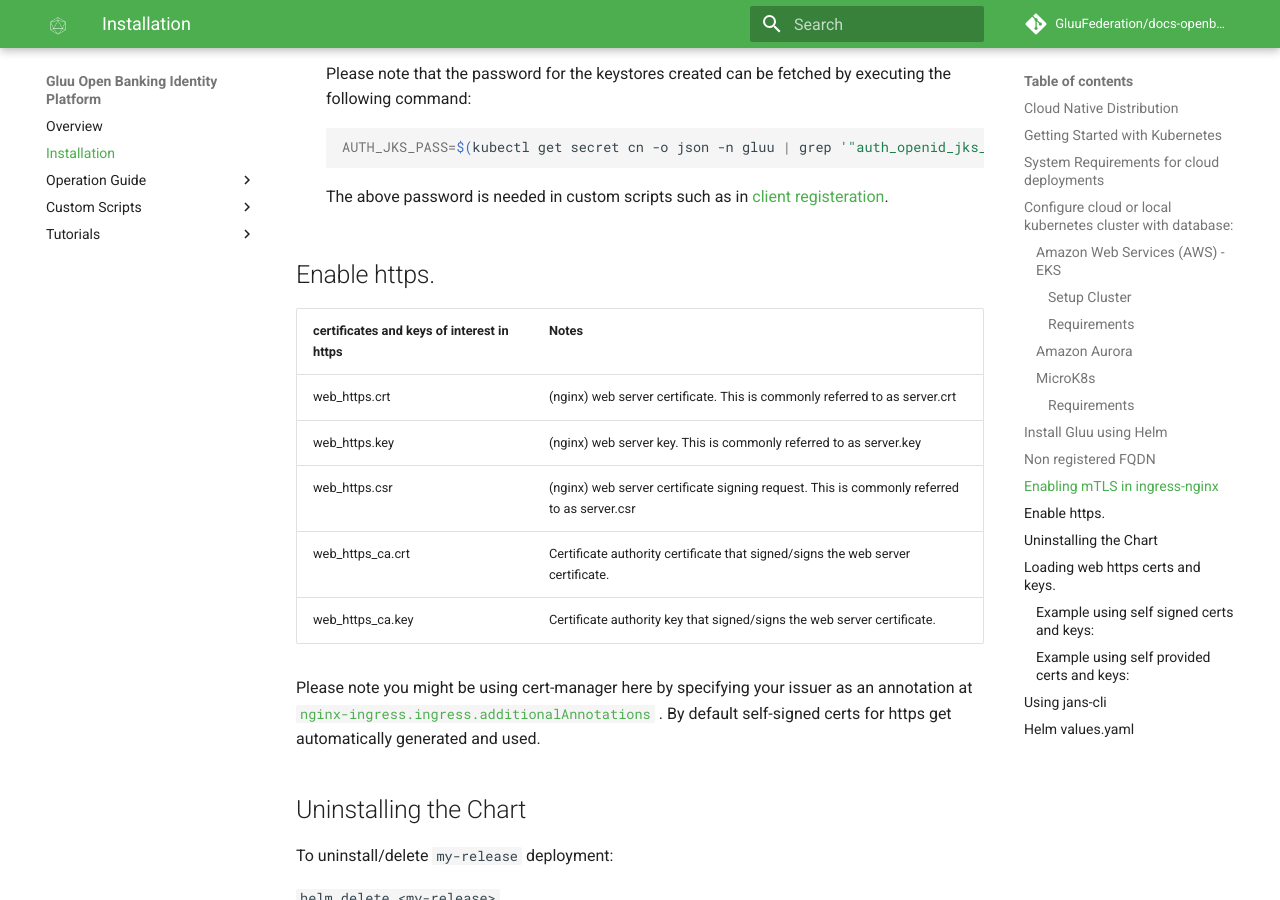
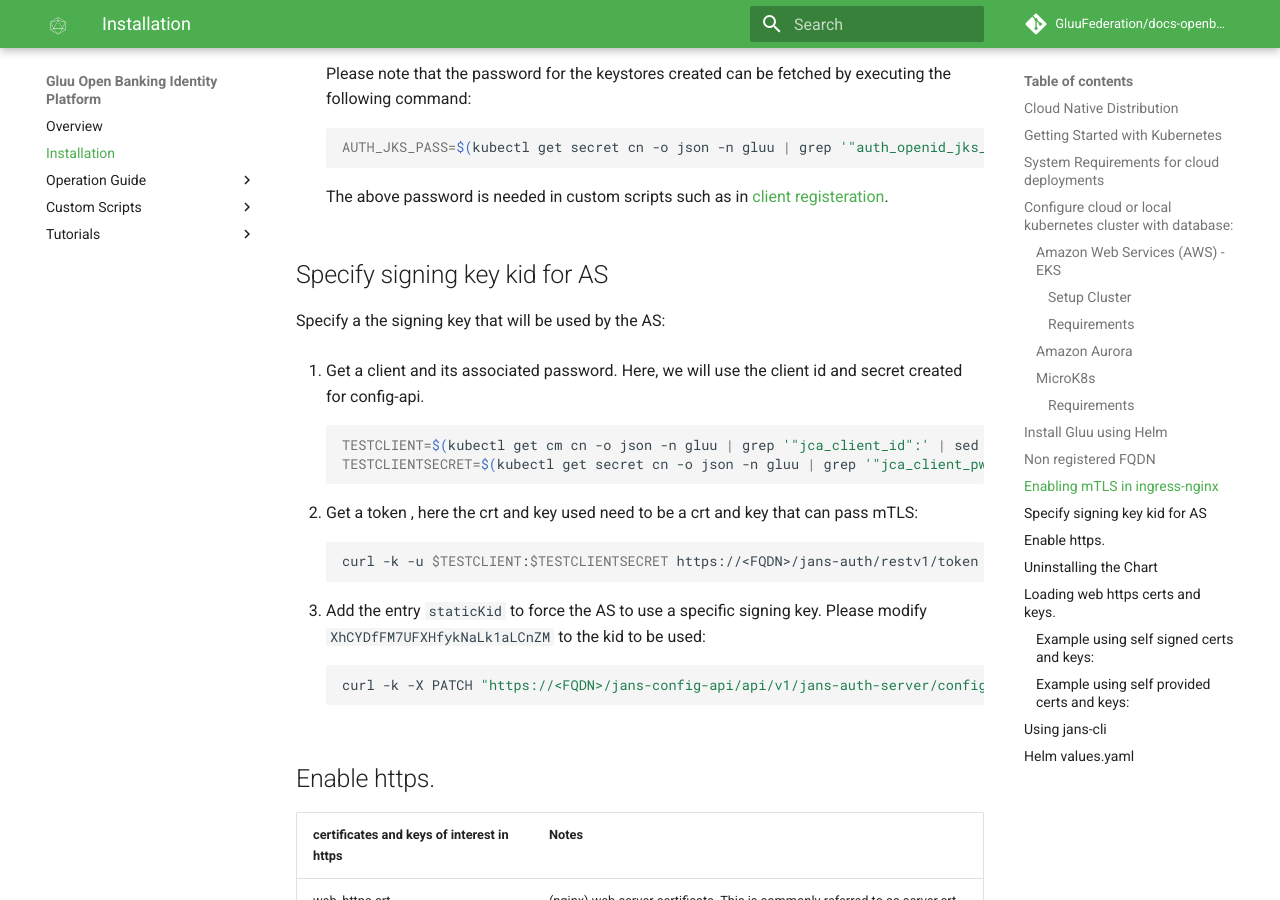
Before and after one commit to GluuFederation/docs-openbanking-prod, an MkDocs documentation site: the page built from docs/source/install-cn.md, in a window 1280 px wide and 900 px high, scrolled down 6646 px. Built offline with MkDocs 1.6.1 and Material for MkDocs 9.7.7, drawn with Linux system fonts in a browser that asks for light colours; comment, search, counter and statistics services are not loaded.

Commit message:
docs: add staticKid instructions

````diff
--- a/docs/source/install-cn.md
+++ b/docs/source/install-cn.md
@@ -201,6 +201,29 @@ If the provided FQDN for Gluu is not globally resolvable map Gluus FQDN at `/etc
      AUTH_JKS_PASS=$(kubectl get secret cn -o json -n gluu | grep '"auth_openid_jks_pass":' | sed -e 's#.*:\(\)#\1#' | tr -d '"' | tr -d "," | tr -d '[:space:]' | base64 -d)
      ```
     The above password is needed in custom scripts such as in [client registeration](https://gluu.org/docs/openbanking/scripts/client-registration/#configuring-keys-certificates-and-ssa-validation-endpoints).
+
+## Specify signing key kid for AS
+
+Specify a the signing key that will be used by the AS:
+
+1.  Get a client and its associated password. Here, we will use the client id and secret created for config-api.
+
+    ```bash
+    TESTCLIENT=$(kubectl get cm cn -o json -n gluu | grep '"jca_client_id":' | sed -e 's#.*:\(\)#\1#' | tr -d '"' | tr -d "," | tr -d '[:space:]')
+    TESTCLIENTSECRET=$(kubectl get secret cn -o json -n gluu | grep '"jca_client_pw":' | sed -e 's#.*:\(\)#\1#' | tr -d '"' | tr -d "," | tr -d '[:space:]' | base64 -d)
+    ```
+
+1.  Get a token , here the crt and key used need to be a crt and key that can pass mTLS:
+
+    ```bash
+    curl -k -u $TESTCLIENT:$TESTCLIENTSECRET https://<FQDN>/jans-auth/restv1/token -d "grant_type=client_credentials&scope=https://jans.io/oauth/jans-auth-server/config/properties.write" --cert mtls.pem --key mtls.key
+    ```
+
+1.  Add the entry `staticKid` to force the AS to use a specific signing key. Please modify `XhCYDfFM7UFXHfykNaLk1aLCnZM` to the kid to be used:
+
+    ```bash
+    curl -k -X PATCH "https://<FQDN>/jans-config-api/api/v1/jans-auth-server/config" -H  "accept: application/json" -H  "Content-Type: application/json-patch+json" -H "Authorization:Bearer 170e8412-1d55-4b19-ssss-8fcdeaafb954" -d "[{\"op\":\"add\",\"path\":\"/staticKid\",\"value\":\"XhCYDfFM7UFXHfykNaLk1aLCnZM\"}]"
+    ```
 
 ## Enable https.
 
````
Also changed, not shown: docs/source/tutorials/cn-prod-tutorial.md (+21 -0 lines).
